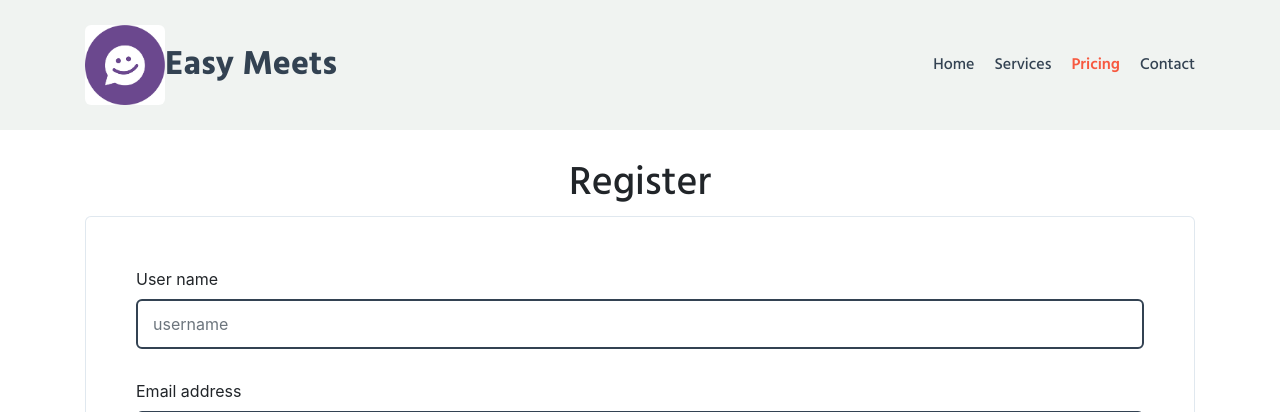
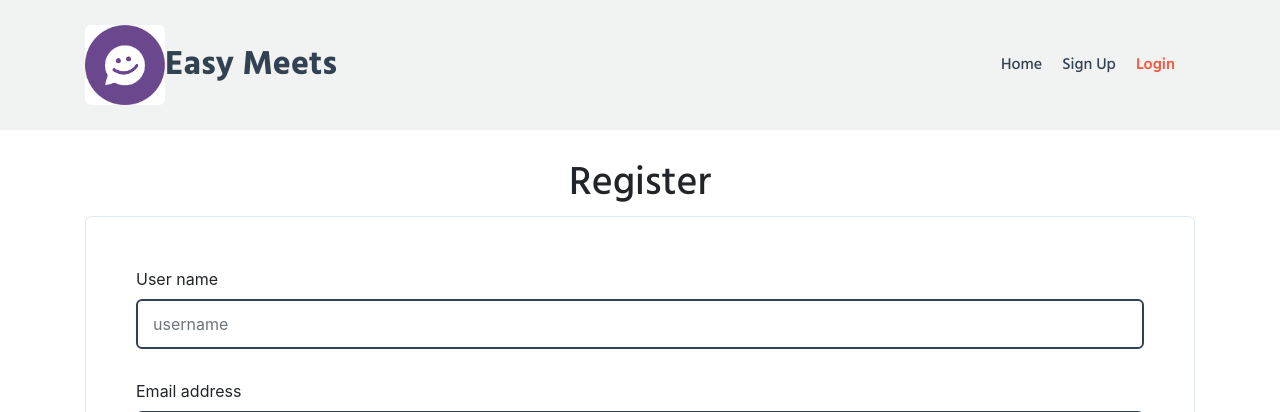
Before and after one commit to vivekjpatil1357/easymeet, a Django app: page /user_register/ in a window 1280 px wide. Shown: the top 412 px of the page. Run offline with Django 4.2, Linux system fonts and the light colour scheme; some libraries are stand-ins or nearby versions.

Commit message:
pricing changed

```diff
--- a/videocall/vcall/templates/vcall/pricing.html
+++ b/videocall/vcall/templates/vcall/pricing.html
@@ -36,17 +36,17 @@ Author URL: http://w3layouts.com
 					<div class="collapse navbar-collapse" id="navbarTogglerDemo02">
 						<ul class="navbar-nav ml-auto">
 							<li class="nav-item">
-								<a class="nav-link" href="index.html">Home <span class="sr-only">(current)</span></a>
+								<a class="nav-link" href="{% url 'index' %}">Home <span class="sr-only">(current)</span></a>
 							</li>
 							<li class="nav-item">
-								<a class="nav-link effect-3" href="services.html">Services</a>
+								<a class="nav-link effect-3" href="{% url 'user_register' %}">Sign up</a>
 							</li>
 
 							<li class="nav-item active">
-								<a class="nav-link effect-3" href="pricing.html">Pricing</a>
+								<a class="nav-link effect-3" href="{% url 'login' %}">Login</a>
 							</li>
 							<li class="nav-item">
-								<a class="nav-link effect-3" href="contact.html">Contact</a>
+								<!-- <a class="nav-link effect-3" href="{% url 'contact' %}"></a> -->
 							</li>
 						</ul>
 
```
